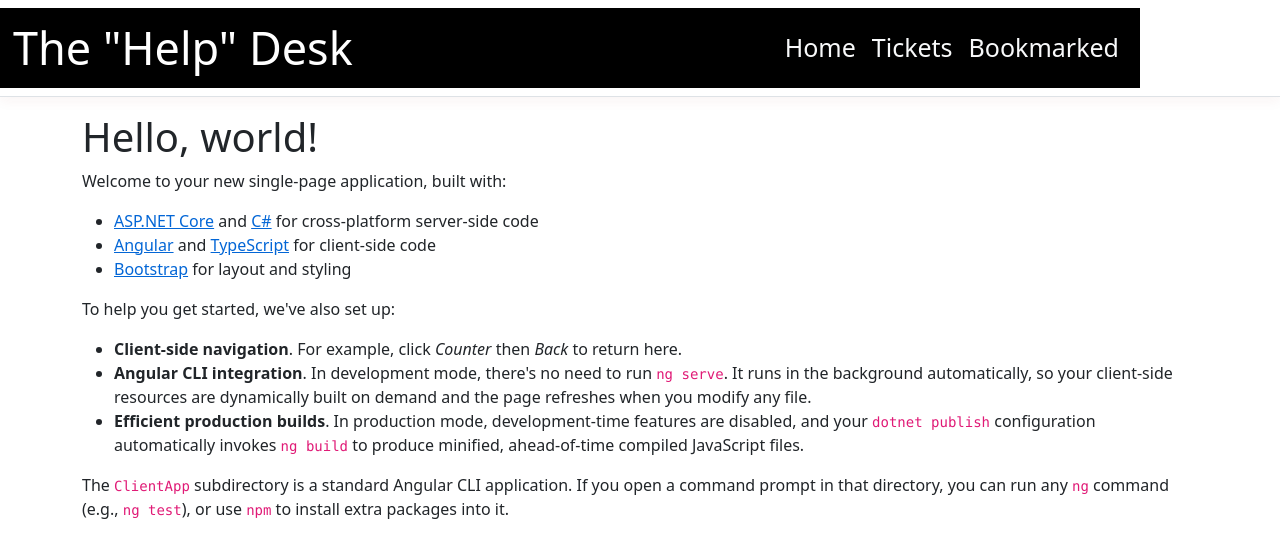
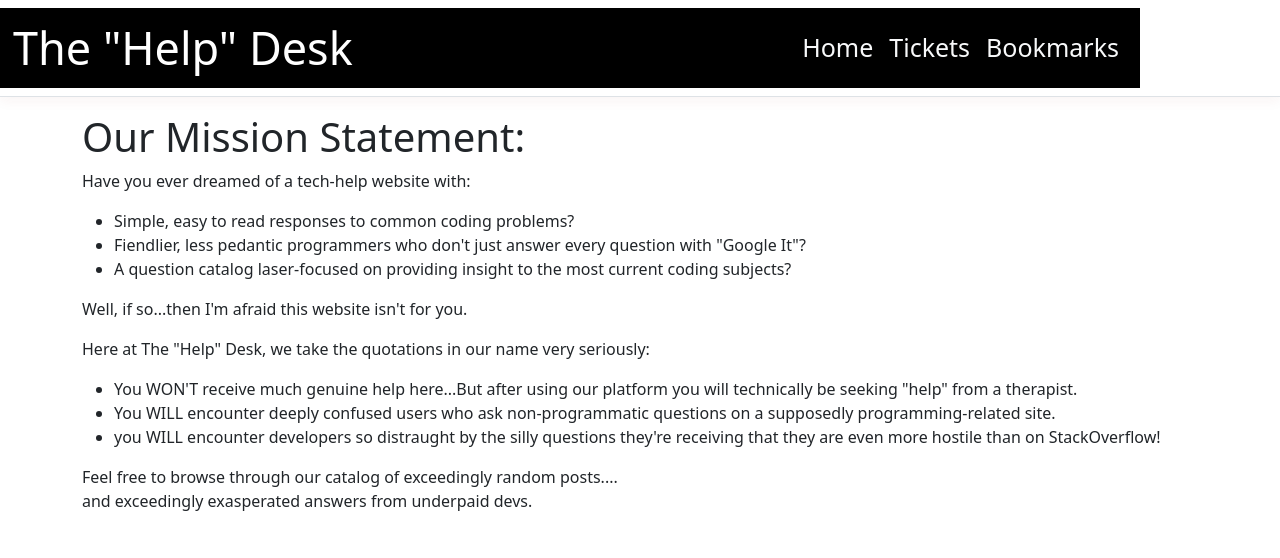
Before and after one commit to RobertElWood/HelpDeskProject-Angular, an Angular app in the folder ClientApp/: page / in a window 1280 px wide. Shown: the top 558 px of the page. Built offline with nearby package versions, Linux system fonts and the light colour scheme.

Commit message:
Added update component and endpoint, added homescreen message

```diff
--- a/ClientApp/src/app/bookmarked-list/bookmarked-list.component.html
+++ b/ClientApp/src/app/bookmarked-list/bookmarked-list.component.html
@@ -1,4 +1,4 @@
-<h1>Bookmarked Tickets:</h1>
+<h1>Your Bookmarked Tickets:</h1>
 <div *ngFor="let t of bookmarkResults; index as i">
         <p>Ticket Id:{{t.id}}</p>
         <p>Resolved: {{t.resolved}}</p>
--- a/ClientApp/src/app/bookmarked-list/bookmarked-list.component.ts
+++ b/ClientApp/src/app/bookmarked-list/bookmarked-list.component.ts
@@ -18,7 +18,6 @@ export class BookmarkedListComponent implements OnInit {
 
   ngOnInit(): void {
     this.getBookmarks();
-
   }
 
   getBookmarks() {
--- a/ClientApp/src/app/create-ticket/create-ticket.component.html
+++ b/ClientApp/src/app/create-ticket/create-ticket.component.html
@@ -1 +1,12 @@
-<p>create-ticket works!</p>
+<h3>Ask A Question</h3>
+<p>Please enter the following information to create your post:</p>
+<br>
+<p>Your Username:</p>
+<input type="text" [(ngModel)]="newTicket.poster">
+<br>
+<br>
+<p>Your Question:</p>
+<input type="text" [(ngModel)]="newTicket.problem">
+<br>
+<br>
+<button (click)="createNewTicket()">Submit & Return</button>
--- a/ClientApp/src/app/create-ticket/create-ticket.component.ts
+++ b/ClientApp/src/app/create-ticket/create-ticket.component.ts
@@ -1,4 +1,7 @@
 import { Component, OnInit } from '@angular/core';
+import { Router } from '@angular/router';
+import { Ticket } from 'src/Interfaces/Ticket';
+import { HelpDeskServiceService } from '../help-desk-service.service';
 
 @Component({
   selector: 'app-create-ticket',
@@ -7,9 +10,23 @@ import { Component, OnInit } from '@angular/core';
 })
 export class CreateTicketComponent implements OnInit {
 
-  constructor() { }
+  newTicket : Ticket = {} as Ticket;
+
+  constructor(private helpDeskAPI : HelpDeskServiceService, private router : Router) { }
 
   ngOnInit(): void {
   }
 
+  createNewTicket()
+  {
+    this.newTicket.resolved = false;
+    this.helpDeskAPI.addNewTicket(this.newTicket)
+    .subscribe(() => {
+    this.onBack();
+    });
+  }
+
+  onBack() : void {
+    this.router.navigate(['tickets-list']);
+  }
 }
--- a/ClientApp/src/app/help-desk-service.service.ts
+++ b/ClientApp/src/app/help-desk-service.service.ts
@@ -3,12 +3,17 @@ import { Inject, Injectable } from '@angular/core';
 import { Ticket } from 'src/Interfaces/Ticket';
 import { Observable } from 'rxjs';
 import { Bookmarked } from 'src/Interfaces/Bookmarked';
+import { User } from 'oidc-client';
 
 @Injectable({
   providedIn: 'root',
 })
 export class HelpDeskServiceService {
   baseURL: string = '';
+
+  //josh example
+  //Can reference by using: HelpDeskServiceService.currentUser
+  // static currentUser : User = {} as User;
 
   constructor(
     private http: HttpClient,
@@ -25,13 +30,21 @@ export class HelpDeskServiceService {
     return this.http.get<Ticket>(this.baseURL + `api/Tickets/${id}`);
   }
 
+  updateSpecificTicket(id: number, updateTicket : Ticket): Observable<any> {
+    return this.http.put(this.baseURL + `api/Tickets/${id}`, updateTicket)
+  }
+
+  addNewTicket(newTicket : Ticket): Observable<any> {
+    newTicket.id = 0;
+    return this.http.post(this.baseURL + 'api/Tickets', newTicket);
+  }
+
   getBookmarkedTickets(): Observable<Bookmarked[]> {
     return this.http.get<Bookmarked[]>(this.baseURL + 'api/Bookmarked');
   }
 
   addBookmarkedTicket(bmTicket: Bookmarked): Observable<any> {
     bmTicket.id = 0;
-    console.log(bmTicket);
     return this.http.post(this.baseURL + 'api/Bookmarked', bmTicket);
   }
 
--- a/ClientApp/src/app/home/home.component.html
+++ b/ClientApp/src/app/home/home.component.html
@@ -1,14 +1,16 @@
-<h1>Hello, world!</h1>
-<p>Welcome to your new single-page application, built with:</p>
+<h1>Our Mission Statement:</h1>
+<p>Have you ever dreamed of a tech-help website with:</p>
 <ul>
-  <li><a href='https://get.asp.net/'>ASP.NET Core</a> and <a href='https://msdn.microsoft.com/en-us/library/67ef8sbd.aspx'>C#</a> for cross-platform server-side code</li>
-  <li><a href='https://angular.io/'>Angular</a> and <a href='http://www.typescriptlang.org/'>TypeScript</a> for client-side code</li>
-  <li><a href='http://getbootstrap.com/'>Bootstrap</a> for layout and styling</li>
+  <li>Simple, easy to read responses to common coding problems?</li>
+  <li>Fiendlier, less pedantic programmers who don't just answer every question with "Google It"?</li>
+  <li>A question catalog laser-focused on providing insight to the most current coding subjects?</li>
 </ul>
-<p>To help you get started, we've also set up:</p>
+<p>Well, if so...then I'm afraid this website isn't for you.</p>
+
+<p>Here at The "Help" Desk, we take the quotations in our name very seriously:</p>
 <ul>
-  <li><strong>Client-side navigation</strong>. For example, click <em>Counter</em> then <em>Back</em> to return here.</li>
-  <li><strong>Angular CLI integration</strong>. In development mode, there's no need to run <code>ng serve</code>. It runs in the background automatically, so your client-side resources are dynamically built on demand and the page refreshes when you modify any file.</li>
-  <li><strong>Efficient production builds</strong>. In production mode, development-time features are disabled, and your <code>dotnet publish</code> configuration automatically invokes <code>ng build</code> to produce minified, ahead-of-time compiled JavaScript files.</li>
+  <li>You WON'T receive much genuine help here...But after using our platform you will technically be seeking "help" from a therapist.</li>
+  <li>You WILL encounter deeply confused users who ask non-programmatic questions on a supposedly programming-related site.</li>
+  <li>you WILL encounter developers so distraught by the silly questions they're receiving that they are even more hostile than on StackOverflow!</li>
 </ul>
-<p>The <code>ClientApp</code> subdirectory is a standard Angular CLI application. If you open a command prompt in that directory, you can run any <code>ng</code> command (e.g., <code>ng test</code>), or use <code>npm</code> to install extra packages into it.</p>
+<p>Feel free to browse through our catalog of exceedingly random posts....<br>and exceedingly exasperated answers from underpaid devs.</p>
--- a/ClientApp/src/app/nav-menu/nav-menu.component.html
+++ b/ClientApp/src/app/nav-menu/nav-menu.component.html
@@ -34,7 +34,7 @@
           </li>
           <li class="nav-item" [routerLinkActive]="['link-active']">
             <a class="nav-link text-light" [routerLink]="['/bookmarked-list']"
-              >Bookmarked</a
+              >Bookmarks</a
             >
           </li>
         </ul>
--- a/ClientApp/src/app/ticket-detail/ticket-detail.component.html
+++ b/ClientApp/src/app/ticket-detail/ticket-detail.component.html
@@ -5,9 +5,13 @@
             <br>
             <p>Resolved: {{t.resolved}}</p>
             <p>Question: {{t.problem}}</p>
+            <div *ngIf="t.answer !== null">
             <p>Answer: {{t.answer}}</p>
+            </div>
             <p>Posted By: {{t.poster}}</p>
+            <div *ngIf="t.commenter !== null">
             <p>Answered By: {{t.commenter}}</p>
+            </div>
             <div *ngIf="t.resolved !== true">
             <button [routerLink]="['/update-ticket', t.id]">Answer This Question</button>
             </div>
--- a/ClientApp/src/app/update-ticket/update-ticket.component.html
+++ b/ClientApp/src/app/update-ticket/update-ticket.component.html
@@ -1 +1,17 @@
-<p>update-ticket works!</p>
+<br>
+<h3>Question:</h3>
+<h4>{{foundTicket.problem}}</h4>
+<br>
+<p>Posted By: {{foundTicket.poster}}</p>
+<br>
+<p>Add Your Response Using the Fields Below:</p>
+<br>
+<p>Your Answer:</p>
+<input type="text" [(ngModel)]="foundTicket.answer">
+<br>
+<br>
+<p>Your Username:</p>
+<input type="text" [(ngModel)]="foundTicket.commenter">
+<br>
+<br>
+<button (click)="updateTicketAnswer()">Submit & Return</button>
--- a/ClientApp/src/app/update-ticket/update-ticket.component.ts
+++ b/ClientApp/src/app/update-ticket/update-ticket.component.ts
@@ -1,4 +1,7 @@
 import { Component, OnInit } from '@angular/core';
+import { ActivatedRoute, Router} from '@angular/router';
+import { Ticket } from 'src/Interfaces/Ticket';
+import { HelpDeskServiceService } from '../help-desk-service.service';
 
 @Component({
   selector: 'app-update-ticket',
@@ -7,9 +10,36 @@ import { Component, OnInit } from '@angular/core';
 })
 export class UpdateTicketComponent implements OnInit {
 
-  constructor() { }
+  searchID : any;
+
+  foundTicket : Ticket = {} as Ticket;
+
+  constructor(private helpdeskAPI : HelpDeskServiceService, private route : ActivatedRoute, private router : Router) { }
+
+  sub : any;
 
   ngOnInit(): void {
+    this.sub = this.route.paramMap.subscribe((params) => {
+    this.searchID = params.get('id');
+    this.helpdeskAPI.getSpecificTicket(this.searchID).subscribe((result : Ticket) => {this.foundTicket = result});
+    });
+  }
+
+  updateTicketAnswer()
+  {
+    this.foundTicket.resolved = true;
+    this.helpdeskAPI.updateSpecificTicket(this.foundTicket.id, this.foundTicket)
+    .subscribe(() => {
+    this.onBack();
+    });
+  }
+
+  ngOnDestroy() {
+    if (this.sub) this.sub.unsubscribe();
+  }
+
+  onBack() : void {
+    this.router.navigate([`ticket-detail/${this.foundTicket.id}`]);
   }
 
 }
```
